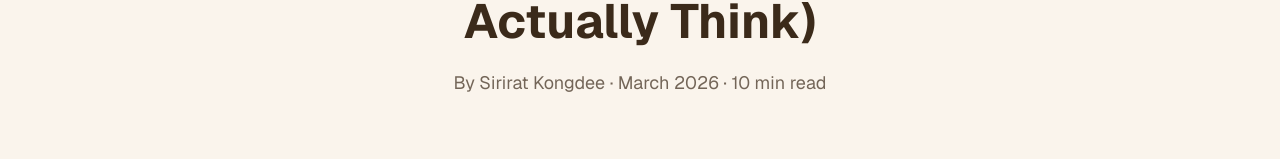
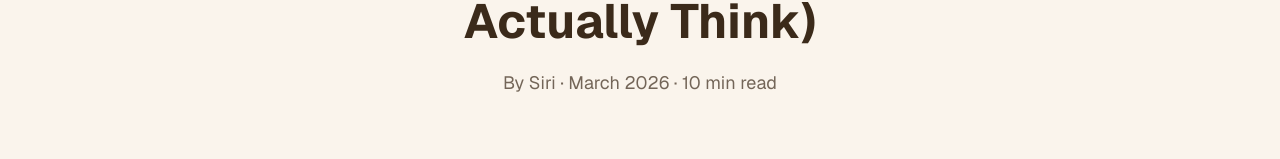
Before and after one commit to siriratkongdee/sanook50, a Next.js app: page /health/hrt in a window 1280 px wide. Shown: the part 277-436 px from the top of the page. Built offline with nearby package versions, Linux system fonts and the light colour scheme.

Commit message:
Change byline to By Siri

```diff
--- a/app/health/hrt/page.tsx
+++ b/app/health/hrt/page.tsx
@@ -22,7 +22,7 @@
         <div className="max-w-3xl mx-auto px-4 text-center">
           <span className="text-xs font-semibold px-3 py-1 rounded-full inline-block mb-6" style={{ backgroundColor: '#FAF4EC', color: '#7D9B76', border: '1px solid #7D9B76' }}>Hormones</span>
           <h1 className="text-3xl md:text-5xl font-bold mb-6" style={{ color: '#3B2A1A' }}>Should I Try HRT? What the Experts Say (And What I Actually Think)</h1>
-          <p className="text-lg" style={{ color: '#3B2A1A', opacity: 0.7 }}>By Sirirat Kongdee · March 2026 · 10 min read</p>
+          <p className="text-lg" style={{ color: '#3B2A1A', opacity: 0.7 }}>By Siri · March 2026 · 10 min read</p>
         </div>
       </div>
       <div className="max-w-3xl mx-auto px-4 py-16">
```
